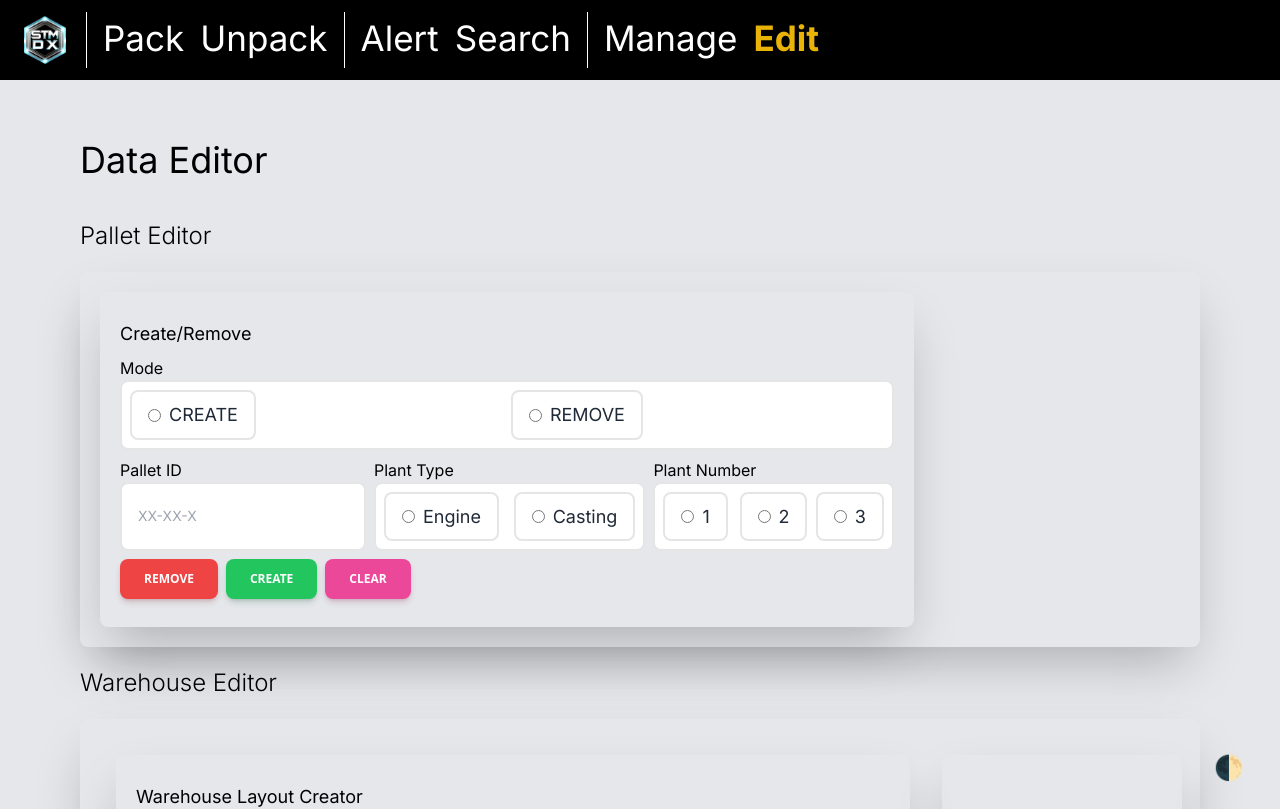
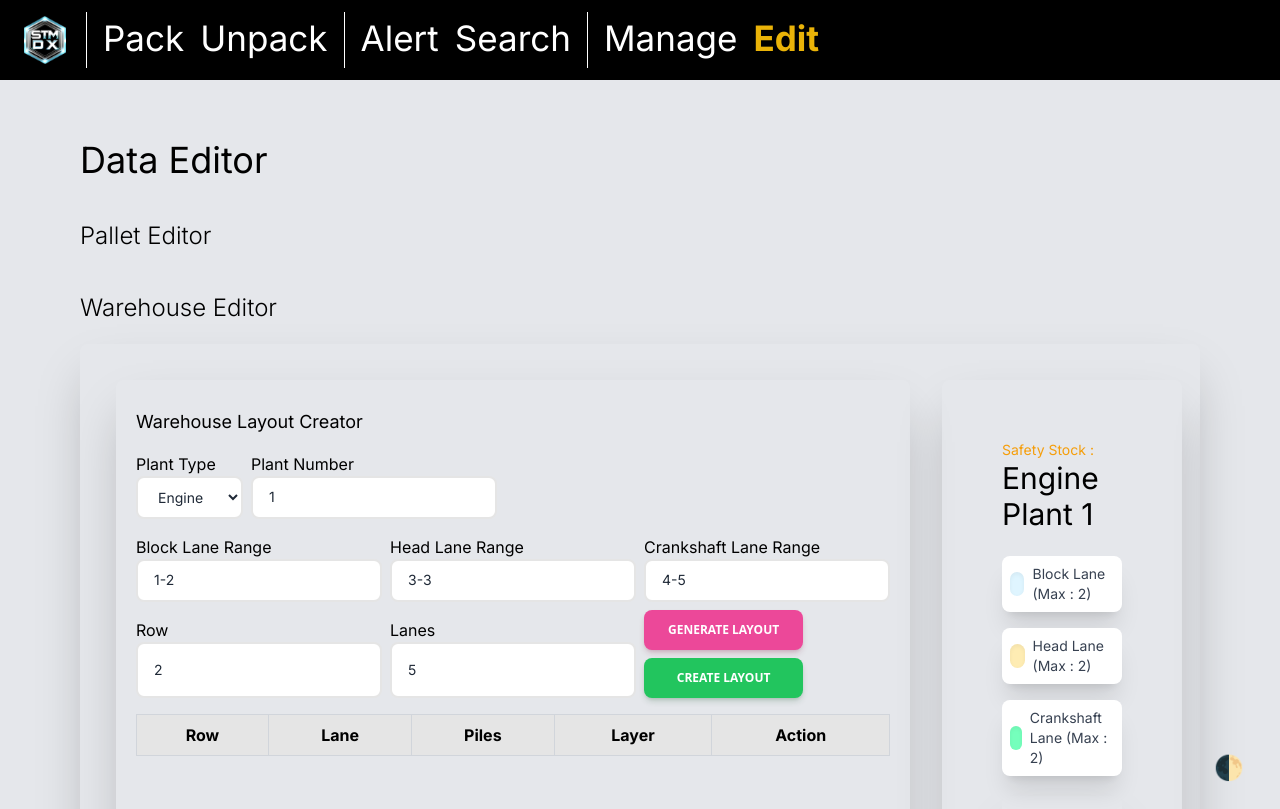
Before and after one commit to aingez/sts_safety_stock_coop_project, a Next.js app: page /editor in a window 1280 px wide. Shown: the top 809 px of the page. Built offline with nearby package versions, Linux system fonts and the light colour scheme.

Commit message:
Update page.jsx

```diff
--- a/src/app/editor/page.jsx
+++ b/src/app/editor/page.jsx
@@ -3,169 +3,6 @@
 import React, { useState } from "react";
 // import LayoutMock from "../../components/layoutMock";
 import WhCreator from "../../components/warehouseCreator";
-
-const PalletEditor = ({
-  palletMode,
-  setPalletMode,
-  plantType,
-  setPlantType,
-  plantNumber,
-  setPlantNumber,
-  handleClear,
-}) => {
-  const handlePalletModeChange = (e) => {
-    setPalletMode(e.target.value);
-    console.log(`Pallet mode changed to: ${e.target.value}`);
-  };
-
-  const handlePlantTypeChange = (e) => {
-    setPlantType(e.target.value);
-    console.log(`Plant type changed to: ${e.target.value}`);
-  };
-
-  const handlePlantNumberChange = (e) => {
-    setPlantNumber(e.target.value);
-    console.log(`Plant number changed to: ${e.target.value}`);
-  };
-
-  return (
-    <div className="custom-box-1">
-      <div className="custom-box-2">
-        <h1 className="custom-box-title-1">Create/Remove</h1>
-        <div className="custom-input-layout-1">
-          <label>Mode</label>
-          <ul className="custom-radio-1 grid-cols-2">
-            <li className="radio-item">
-              <div className="radio-button-1">
-                <input
-                  id="horizontal-list-radio-license"
-                  type="radio"
-                  value="engine"
-                  name="list-radio"
-                />
-                <label className="radio-label">CREATE</label>
-              </div>
-            </li>
-            <li className="radio-item">
-              <div className="radio-button-1">
-                <input
-                  id="horizontal-list-radio-id"
-                  type="radio"
-                  value="casting"
-                  name="list-radio"
-                />
-                <label className="radio-label">REMOVE</label>
-              </div>
-            </li>
-          </ul>
-        </div>
-        <div className="flex flex-row space-x-2">
-          <div className="custom-input-layout-1">
-            <label>Pallet ID</label>
-            <input
-              type="text"
-              className="custom-text-input-1"
-              placeholder="XX-XX-X"
-              required
-            />
-          </div>
-          <div className="custom-input-layout-1">
-            <label>Plant Type</label>
-            <ul className="custom-radio-1 grid-cols-2">
-              <li className="radio-item">
-                <div className="radio-button-1">
-                  <input
-                    id="horizontal-list-radio-license"
-                    type="radio"
-                    value="engine"
-                    name="list-radio"
-                  />
-                  <label className="radio-label">Engine</label>
-                </div>
-              </li>
-              <li className="radio-item">
-                <div className="radio-button-1">
-                  <input
-                    id="horizontal-list-radio-id"
-                    type="radio"
-                    value="casting"
-                    name="list-radio"
-                  />
-                  <label className="radio-label">Casting</label>
-                </div>
-              </li>
-            </ul>
-          </div>
-
-          <div className="custom-input-layout-1">
-            <label>Plant Number</label>
-            <ul className="custom-radio-1 grid-cols-3">
-              <li className="radio-item">
-                <div className="radio-button-1">
-                  <input
-                    id="horizontal-list-radio-license"
-                    type="radio"
-                    value="engine"
-                    name="list-radio"
-                  />
-                  <label className="radio-label">1</label>
-                </div>
-              </li>
-              <li className="radio-item">
-                <div className="radio-button-1">
-                  <input
-                    id="horizontal-list-radio-id"
-                    type="radio"
-                    value="casting"
-                    name="list-radio"
-                  />
-                  <label className="radio-label">2</label>
-                </div>
-              </li>
-              <li className="radio-item">
-                <div className="radio-button-1">
-                  <input
-                    id="horizontal-list-radio-id"
-                    type="radio"
-                    value="casting"
-                    name="list-radio"
-                  />
-                  <label className="radio-label">3</label>
-                </div>
-              </li>
-            </ul>
-          </div>
-        </div>
-        <div className="my-2 space-x-2">
-          <button type="primary" size="large" className="custom-button-1-red">
-            REMOVE
-          </button>
-          <button
-            type="primary"
-            size="large"
-            className="custom-button-1-green"
-            disabled={palletMode === "Remove"}
-          >
-            CREATE
-          </button>
-          <button
-            type="primary"
-            size="large"
-            className="custom-button-1-pink"
-            onClick={handleClear}
-          >
-            CLEAR
-          </button>
-          {palletMode === "Remove" && (
-            <p className="pt-2 text-xs font-light">
-              *Able to remove only Unpacked Pallet
-            </p>
-          )}
-        </div>
-      </div>
-    </div>
-  );
-};
 
 const WarehouseEditor = ({
   palletMode,
@@ -228,26 +65,7 @@ function EditorPage() {
     <div className="min-h-screen pb-20">
       <h1 className="custom-title-1">Data Editor</h1>
       <h2 className="custom-subtitle-2">Pallet Editor</h2>
-      <PalletEditor
-        palletMode={palletMode}
-        setPalletMode={setPalletMode}
-        plantType={plantType}
-        setPlantType={setPlantType}
-        plantNumber={plantNumber}
-        setPlantNumber={setPlantNumber}
-        handleClear={handleClear}
-      />
-
       <h2 className="custom-subtitle-2">Warehouse Editor</h2>
-      {/* <WarehouseEditor
-        palletMode={palletMode}
-        setPalletMode={setPalletMode}
-        plantType={plantType}
-        setPlantType={setPlantType}
-        plantNumber={plantNumber}
-        setPlantNumber={setPlantNumber}
-        handleClear={handleClear}
-      /> */}
       <div className="custom-box-1 overflow-x-auto">
         <WhCreator />
       </div>
```
